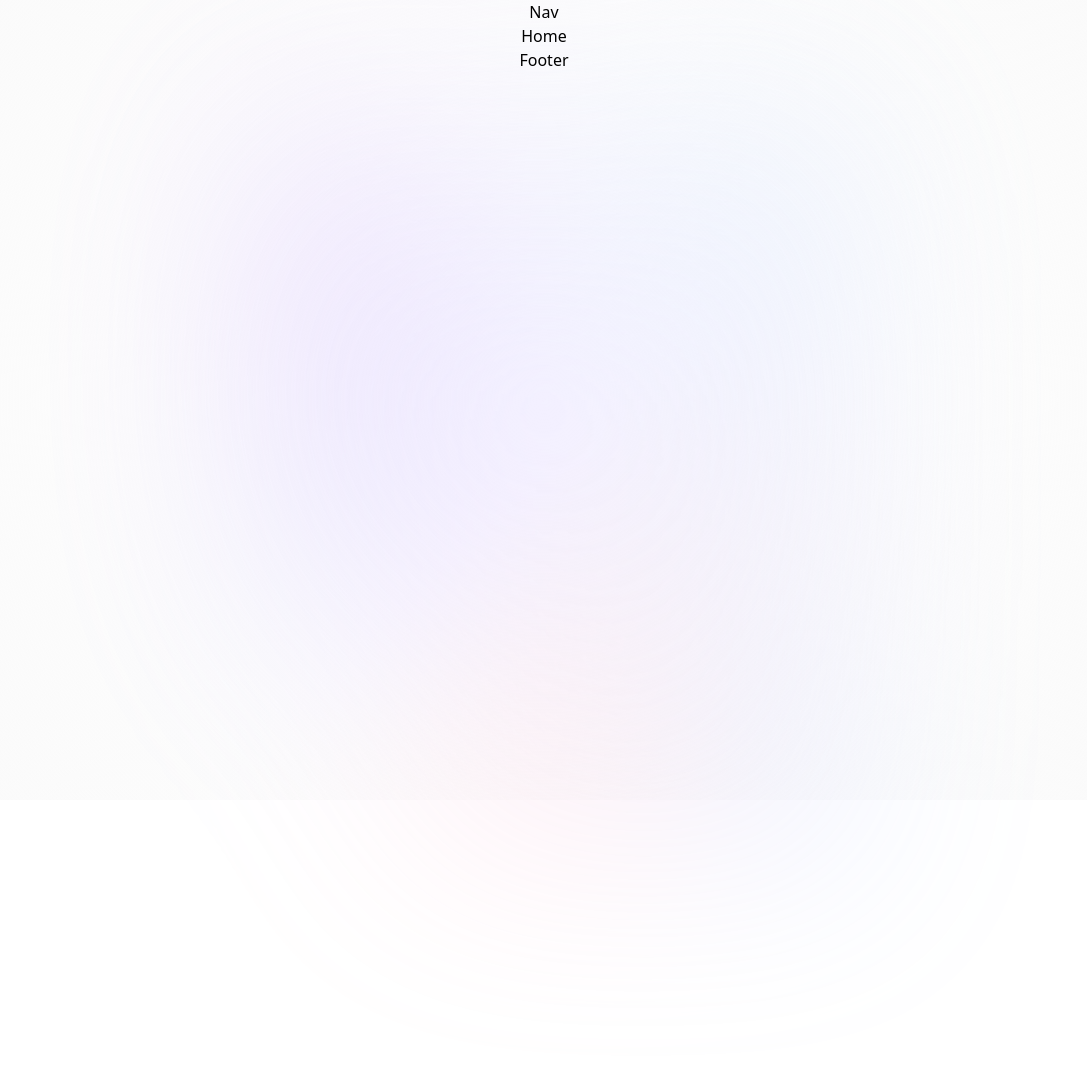
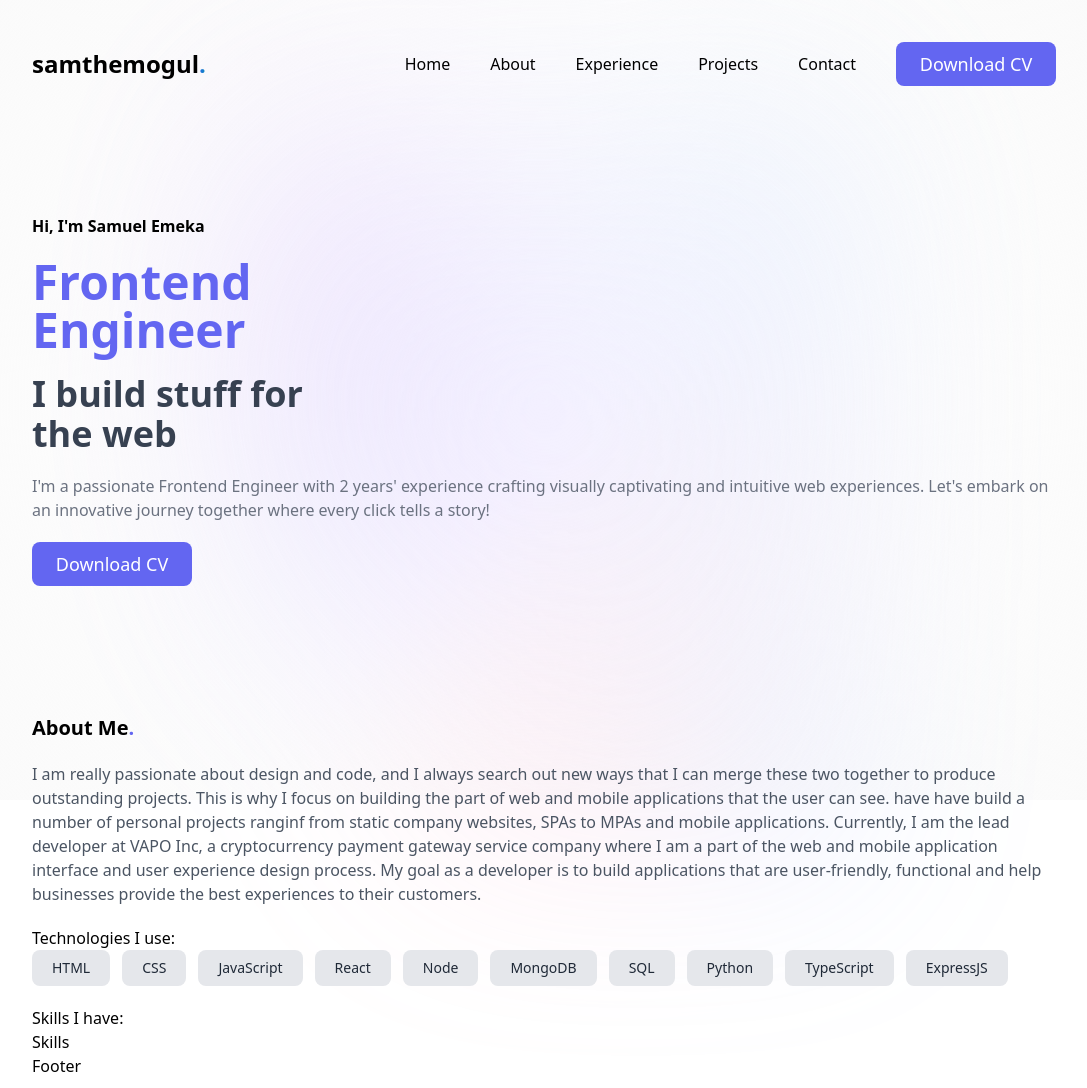
Before and after one commit to samthemogul/samthemogul-v2, a Next.js app: page / in a window 1280 px wide. Shown: the whole page, without its empty margins (96-1183 px from the left). Before the commit the page ends 800 px from the top, so only its background shows below. Built offline with nearby package versions, Linux system fonts and the light colour scheme.

Commit message:
December first commit

```diff
--- a/app/layout.jsx
+++ b/app/layout.jsx
@@ -2,6 +2,7 @@ import '@styles/globals.css';
 
 import Nav from '@/components/Nav';
 import Footer from '@/components/Footer';
+
 
 export const metadata  = {
     title : "Sam Themogul",
--- a/app/page.jsx
+++ b/app/page.jsx
@@ -1,8 +1,18 @@
 import React from 'react'
+import About from '@components/About'
 
 const Home = () => {
   return (
-    <div>Home</div>
+    <>
+    <section className='mt-32 flex flex-col gap-5'>
+        <p className='text-black text-base font-bold'>Hi, I'm Samuel Emeka</p>
+        <h1 className='font-bold text-5xl text-indigo-500'>Frontend <br />Engineer</h1>
+        <h3 className='text-gray-700 font-bold text-4xl'>I build stuff for <br />the web</h3>
+        <p className='text-gray-500'>I'm a passionate Frontend Engineer with 2 years' experience crafting visually captivating and intuitive web experiences. Let's embark on an innovative journey together where every click tells a story!</p>
+        <button className='sm:text-lg w-40 text-base blue_color text-white px-5 py-2 rounded-lg hover:bg-black duration-300'>Download CV</button>
+    </section>
+    <About />
+    </>
   )
 }
 
--- /dev/null
+++ b/components/About.jsx
@@ -0,0 +1,30 @@
+import React from "react";
+import Techs from "./Techs";
+import Skills from "./Skills";
+
+const About = () => {
+  return (
+    <div id="about" className="mt-32 flex flex-col">
+     <div className="flex flex-col gap-5">
+     <h1 className="font-bold text-xl">
+        About Me<span className="text-indigo-500">.</span>
+      </h1>
+      <p className="text-gray-600">I am really passionate about design and code, and I always search out new ways that I can merge these two together
+to produce outstanding projects. This is why I focus on building the part of web and mobile applications that the
+user can see.  have have build a number of personal projects ranginf from static company websites, SPAs to MPAs and mobile applications.
+
+Currently, I am the lead developer at VAPO Inc, a cryptocurrency payment gateway service company where
+I am a part of the web and mobile application interface and user experience design process.
+My goal as a developer is to build applications that are user-friendly, functional and help businesses provide the best experiences to their customers.</p>
+<div><h4>Technologies I use:</h4>
+<Techs />
+</div>
+<div><h4>Skills I have:</h4>
+<Skills />
+</div>
+     </div>
+    </div>
+  );
+};
+
+export default About;
--- a/components/Nav.jsx
+++ b/components/Nav.jsx
@@ -1,8 +1,56 @@
-import React from 'react'
+"use client"
+
+
+import React, { useState } from 'react'
+import Link from 'next/link'
 
 const Nav = () => {
+
+  const [toggleDropDown, setToggleDropDown] = useState(false)
+
+  const handleDropdown = () => {
+    setToggleDropDown(!toggleDropDown)
+  }
+
   return (
-    <div>Nav</div>
+    <nav className='flex sm:mt-8 mt-6 sm:gap-40 gap-20 justify-between items-center relative'>
+        <div>
+            <Link href="/">
+            <h1 className='font-bold sm:text-2xl text-lg'>samthemogul<span className='blue_gradient'>.</span></h1>
+            </Link>
+        </div>
+
+        {/* Desktop Navigation */}
+        <ul className='sm:flex flex-between gap-10 hidden'>
+            <li className='hover:text-indigo-500 duration-300'><Link href="/">Home</Link></li>
+            <li className='hover:text-indigo-500 duration-300'><Link href="#about">About</Link></li>
+            <li className='hover:text-indigo-500 duration-300'><Link href="#experiences">Experience</Link></li>
+            <li className='hover:text-indigo-500 duration-300'><Link href="#projects">Projects</Link></li>
+            <li className='hover:text-indigo-500 duration-300'><Link href="#contact">Contact</Link></li>
+            <button className='sm:text-lg w-40 text-base blue_color text-white px-5 py-2 rounded-lg hover:bg-black duration-300'>Download CV</button>
+        </ul>
+
+        {/* Mobile Navigation */}
+        {toggleDropDown && (
+          <div className='dropdown'>
+            <ul className='flex flex-col flex-between gap-10'>
+            <li className='hover:text-indigo-500 duration-300'><Link href="/">Home</Link></li>
+            <li className='hover:text-indigo-500 duration-300'><Link href="#about">About</Link></li>
+            <li className='hover:text-indigo-500 duration-300'><Link href="#experiences">Experience</Link></li>
+            <li className='hover:text-indigo-500 duration-300'><Link href="#projects">Projects</Link></li>
+            <li className='hover:text-indigo-500 duration-300'><Link href="#contact">Contact</Link></li>
+            <button className='sm:text-lg w-40 text-base blue_color text-white px-5 py-2 rounded-lg hover:bg-black duration-300'>Download CV</button>
+        </ul>
+          </div>
+        )}
+
+
+    <button className='font-bold sm:hidden'
+    onClick={handleDropdown}
+    ><span class="material-symbols-outlined text-4xl">
+menu
+</span></button>
+    </nav>
   )
 }
 
--- /dev/null
+++ b/components/Skills.jsx
@@ -0,0 +1,9 @@
+import React from 'react'
+
+const Skills = () => {
+  return (
+    <div>Skills</div>
+  )
+}
+
+export default Skills
--- /dev/null
+++ b/components/Techs.jsx
@@ -0,0 +1,16 @@
+import React from 'react'
+import { technologies } from '@constants/values'
+
+const Techs = () => {
+  return (
+    <div className='flex flex-wrap gap-3'>
+      {technologies.map((tech) => (
+        <div key={tech.id} className='bg-gray-200 px-5 py-2 rounded-lg'>
+          <p className='text-gray-800 text-sm'>{tech.name}</p>
+        </div>
+      ))}
+    </div>
+  )
+}
+
+export default Techs
--- /dev/null
+++ b/constants/values.js
@@ -0,0 +1,12 @@
+export const technologies = [
+    { id: 1, name: 'HTML', percentage: 90 },
+    { id: 2, name: 'CSS', percentage: 80 },
+    { id: 3, name: 'JavaScript', percentage: 70 },
+    { id: 4, name: 'React', percentage: 60 },
+    { id: 7, name: 'Node', percentage: 30 },
+    { id: 8, name: 'MongoDB', percentage: 20 },
+    { id: 9, name: 'SQL', percentage: 10 },
+    { id: 11, name: 'Python', percentage: 0 },
+    { id: 25, name: 'TypeScript', percentage: 0 },
+    { id: 25, name: 'ExpressJS', percentage: 0 },
+]
--- a/styles/globals.css
+++ b/styles/globals.css
@@ -1,4 +1,9 @@
 @import url("https://fonts.googleapis.com/css2?family=Inter:wght@100;200;300;400;500;600;700;800;900&display=swap");
+@import url('https://fonts.googleapis.com/css2?family=Material+Symbols+Outlined:opsz,wght,FILL,GRAD@20..48,100..700,0..1,-50..200');
+
+.material-symbols-outlined {
+  font-variation-settings: 'FILL' 0, 'wght' 400, 'GRAD' 0, 'opsz' 24;
+}
 
 @tailwind base;
 @tailwind components;
@@ -14,7 +19,6 @@
   position: fixed;
   display: flex;
   justify-content: center;
-  padding: 120px 24px 160px 24px;
   pointer-events: none;
 }
 
@@ -73,7 +77,19 @@
 /* Tailwind Styles */
 
 .app {
-  @apply relative z-10 flex justify-center items-center flex-col max-w-7xl mx-auto sm:px-16 px-6;
+  width: 100vw;
+  position: relative;
+  overflow-x: hidden;
+  display: flex;
+  justify-content: center;
+  flex-direction: column;
+  padding: 10px 10%;
+  z-index: 10;
+}
+@media screen and (max-width: 640px) {
+  .app {
+    padding: 5px 5%;
+  }
 }
 
 .black_btn {
@@ -86,6 +102,9 @@
 
 .head_text {
   @apply mt-5 text-5xl font-extrabold leading-[1.15] text-black sm:text-6xl;
+}
+.blue_color {
+  @apply bg-indigo-500
 }
 
 .orange_gradient {
@@ -140,7 +159,7 @@
 }
 
 .dropdown {
-  @apply absolute right-0 top-full mt-3 w-full p-5 rounded-lg bg-white min-w-[210px] flex flex-col gap-2 justify-end items-end;
+  @apply absolute justify-center  top-full shadow-lg mt-3 w-full p-10 rounded-lg bg-white min-w-[210px] flex flex-col gap-2;
 }
 
 .dropdown_link {
```
